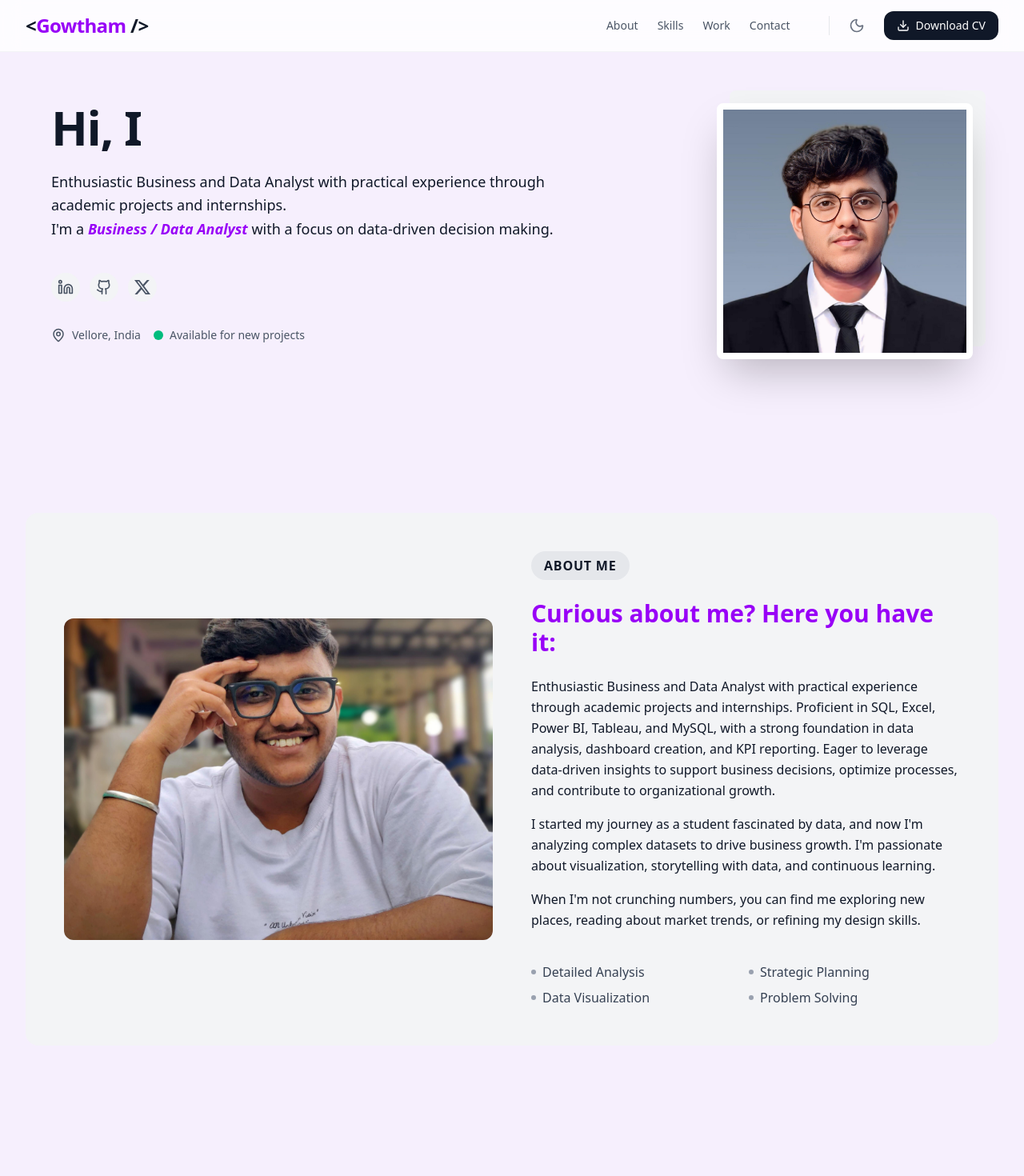
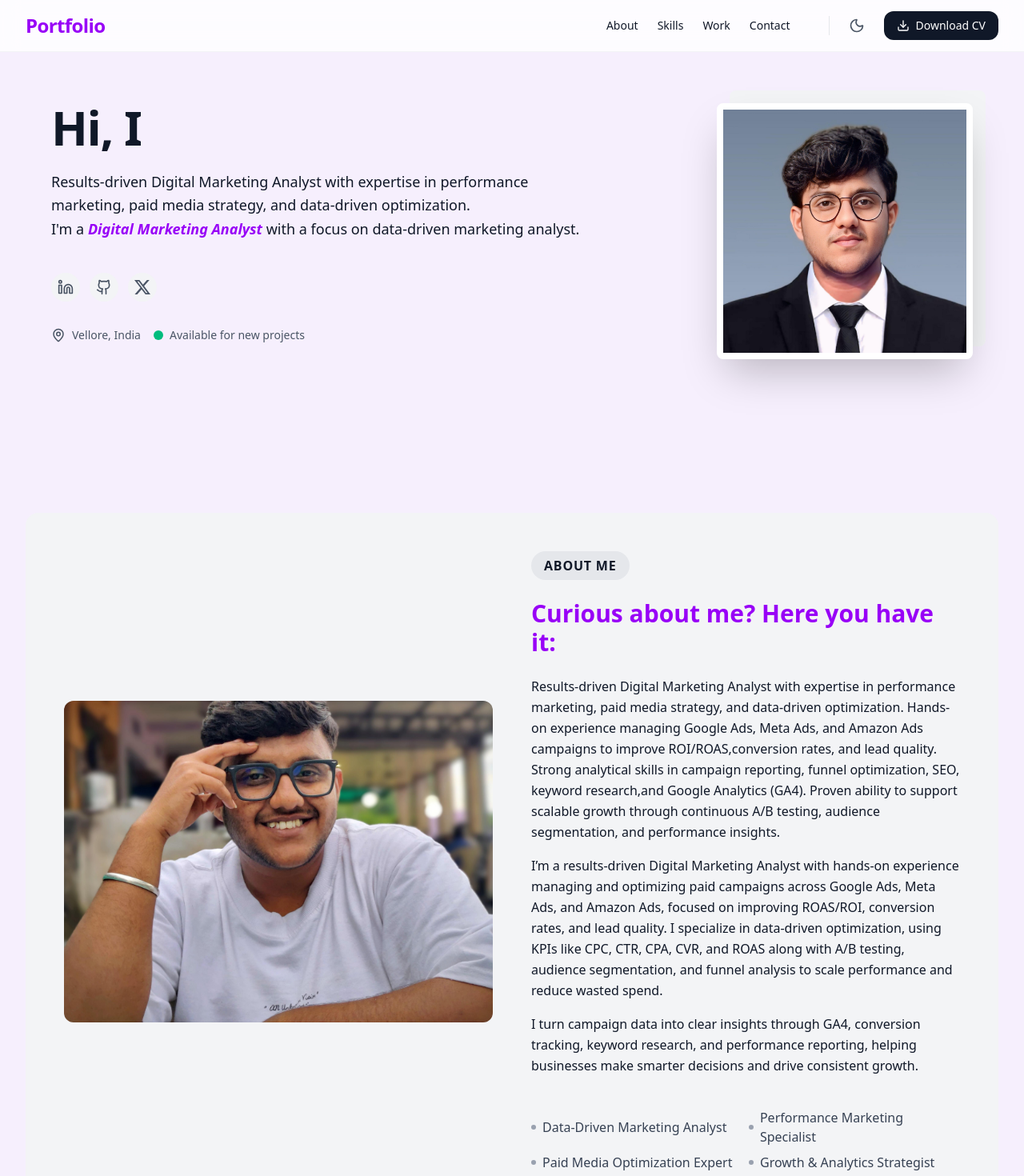
Before and after one commit to Gowthamkumar08/portfolio, a React (Vite) app: page / in a window 1280 px wide. Shown: the top 1470 px of the page at 80% size. Built offline with nearby package versions, Linux system fonts and the light colour scheme.

Commit message:
content chnaged

```diff
--- a/src/components/About.jsx
+++ b/src/components/About.jsx
@@ -28,26 +28,26 @@ const About = () => {
                         <div className="space-y-4 text-gray-900 dark:text-gray-100 leading-relaxed">
                             <p>{summary}</p>
                             <p>
-                                I started my journey as a student fascinated by data, and now I'm analyzing complex datasets to drive business growth.
-                                I'm passionate about visualization, storytelling with data, and continuous learning.
+                                I’m a results-driven Digital Marketing Analyst with hands-on experience managing and optimizing paid campaigns across Google Ads, Meta Ads, and Amazon Ads, focused on improving ROAS/ROI, conversion rates, and lead quality.
+                                I specialize in data-driven optimization, using KPIs like CPC, CTR, CPA, CVR, and ROAS along with A/B testing, audience segmentation, and funnel analysis to scale performance and reduce wasted spend.
                             </p>
                             <p>
-                                When I'm not crunching numbers, you can find me exploring new places, reading about market trends, or refining my design skills.
+                                I turn campaign data into clear insights through GA4, conversion tracking, keyword research, and performance reporting, helping businesses make smarter decisions and drive consistent growth.
                             </p>
                         </div>
 
                         <ul className="grid grid-cols-1 sm:grid-cols-2 gap-2 pt-4">
                             <li className="flex items-center gap-2 text-gray-700 dark:text-gray-200 before:w-1.5 before:h-1.5 before:rounded-full before:bg-gray-400">
-                                Detailed Analysis
+                                Data-Driven Marketing Analyst
                             </li>
                             <li className="flex items-center gap-2 text-gray-700 dark:text-gray-200 before:w-1.5 before:h-1.5 before:rounded-full before:bg-gray-400">
-                                Strategic Planning
+                                Performance Marketing Specialist
                             </li>
                             <li className="flex items-center gap-2 text-gray-700 dark:text-gray-200 before:w-1.5 before:h-1.5 before:rounded-full before:bg-gray-400">
-                                Data Visualization
+                                Paid Media Optimization Expert
                             </li>
                             <li className="flex items-center gap-2 text-gray-700 dark:text-gray-200 before:w-1.5 before:h-1.5 before:rounded-full before:bg-gray-400">
-                                Problem Solving
+                                Growth & Analytics Strategist
                             </li>
                         </ul>
                     </div>
--- a/src/components/Contact.jsx
+++ b/src/components/Contact.jsx
@@ -55,14 +55,14 @@ const Contact = () => {
                 <div className="space-y-2">
                     <p className="text-gray-600 dark:text-gray-400">You may also find me on these platforms!</p>
                     <div className="flex justify-center gap-4">
-                        <a href={`https://linkedin.com/in/${linkedin}`} className="p-2 text-gray-400 hover:text-gray-900 dark:hover:text-white transition-colors">
+                        <a href={`https://linkedin.com/in/${linkedin}`} className="p-2 text-gray-800 hover:text-gray-900 dark:hover:text-white transition-colors">
                             <Linkedin size={24} />
                         </a>
                         {/* Placeholders for others */}
-                        <span className="p-2 text-gray-400 hover:text-gray-900 dark:hover:text-white transition-colors cursor-pointer">
+                        <span className="p-2 text-gray-800 hover:text-gray-900 dark:hover:text-white transition-colors cursor-pointer">
                             <Github size={24} />
                         </span>
-                        <span className="p-2 text-gray-400 hover:text-gray-900 dark:hover:text-white transition-colors cursor-pointer">
+                        <span className="p-2 text-gray-800 hover:text-gray-900 dark:hover:text-white transition-colors cursor-pointer">
                             <svg width="24" height="24" viewBox="0 0 24 24" fill="currentColor">
                                 <path d="M18.901 1.153h3.68l-8.04 9.19L24 22.846h-7.406l-5.8-7.584-6.638 7.584H.474l8.6-9.83L0 1.154h7.594l5.243 6.932ZM17.61 20.644h2.039L6.486 3.24H4.298Z" />
                             </svg>
--- a/src/components/Hero.jsx
+++ b/src/components/Hero.jsx
@@ -24,7 +24,7 @@ const Hero = () => {
                     <p className="text-lg text-gray-900 dark:text-gray-100 leading-relaxed max-w-2xl">
                         {summary.split('.')[0] + '.'}
                         <br />
-                        I'm a <span className="font-semibold text-brand-purple italic">{role}</span> with a focus on data-driven decision making.
+                        I'm a <span className="font-semibold text-brand-purple italic">{role}</span> with a focus on data-driven marketing analyst.
                     </p>
 
                     <div className="flex items-center gap-3 pt-4 pb-2">
--- a/src/components/Navbar.jsx
+++ b/src/components/Navbar.jsx
@@ -29,7 +29,7 @@ const Navbar = () => {
             <div className="max-w-7xl mx-auto px-4 sm:px-6 lg:px-8">
                 <div className="flex items-center justify-between h-16">
                     <div className="flex-shrink-0 font-bold text-2xl tracking-tight text-gray-900 dark:text-white">
-                        {'<'}<span className="text-brand-purple">Gowtham</span>{' />'}
+                        <span className="text-brand-purple">Portfolio</span>
                     </div>
 
                     <div className="hidden md:flex items-center space-x-8">
@@ -38,7 +38,7 @@ const Navbar = () => {
                                 <a
                                     key={link.name}
                                     href={link.href}
-                                    className="text-gray-600 dark:text-gray-300 hover:text-gray-900 dark:hover:text-white transition-colors font-medium text-sm"
+                                    className="text-gray-900 dark:text-gray-100 hover:text-gray-500 dark:hover:text-white transition-colors font-medium text-sm"
                                 >
                                     {link.name}
                                 </a>
@@ -50,7 +50,7 @@ const Navbar = () => {
                         <div className="flex items-center gap-4">
                             <button
                                 onClick={toggleTheme}
-                                className="p-2 rounded-lg text-gray-500 hover:bg-gray-100 dark:hover:bg-gray-800 transition-colors"
+                                className="p-2 rounded-lg text-gray-600 hover:bg-gray-100 dark:hover:bg-gray-800 transition-colors"
                                 aria-label="Toggle theme"
                             >
                                 {theme === 'dark' ? <Sun size={20} /> : <Moon size={20} />}
--- a/src/components/Projects.jsx
+++ b/src/components/Projects.jsx
@@ -26,7 +26,7 @@ const Projects = () => {
         <section id="projects" className="max-w-7xl mx-auto px-4 sm:px-6 lg:px-8 py-16 md:py-24">
             <div className="mb-12 text-center">
                 <div className="inline-block px-4 py-1.5 rounded-full bg-purple-100 dark:bg-purple-900/30 text-base font-semibold uppercase tracking-wider text-purple-900 dark:text-purple-100 mb-4">
-                    Work
+                    Projects
                 </div>
                 <p className="text-xl text-gray-800 dark:text-gray-200">
                     Some of the noteworthy projects I have built:
--- a/src/data/portfolioData.js
+++ b/src/data/portfolioData.js
@@ -1,24 +1,24 @@
 export const portfolioData = {
     personalInfo: {
         name: "Gowtham Kumar B",
-        role: "Business / Data Analyst",
+        role: "Digital Marketing Analyst",
         email: "gowthamkumarbpbt@gmail.com",
         mobile: "+91 9500435392",
         linkedin: "gowthamkumar08",
         location: "Vellore, India",
-        summary: "Enthusiastic Business and Data Analyst with practical experience through academic projects and internships. Proficient in SQL, Excel, Power BI, Tableau, and MySQL, with a strong foundation in data analysis, dashboard creation, and KPI reporting. Eager to leverage data-driven insights to support business decisions, optimize processes, and contribute to organizational growth."
+        summary: "Results-driven Digital Marketing Analyst with expertise in performance marketing, paid media strategy, and data-driven optimization. Hands-on experience managing Google Ads, Meta Ads, and Amazon Ads campaigns to improve ROI/ROAS,conversion rates, and lead quality. Strong analytical skills in campaign reporting, funnel optimization, SEO, keyword research,and Google Analytics (GA4). Proven ability to support scalable growth through continuous A/B testing, audience segmentation, and performance insights."
     },
     education: [
         {
-            institution: "Vel Tech Rangarajan Dr. Sagunthala R&D Institute of Science and Technology",
+            institution: "Vel Tech Institute of Science and Technology",
             degree: "Master of Business Administration",
             duration: "September 2023 - June 2025",
-            gpa: "8.9",
+            gpa: "8.4",
             location: "Chennai, India"
         },
         {
             institution: "Islamiah College (Autonomous)",
-            degree: "Bachelor of Commerce (Computer Application)",
+            degree: "Bachelor of Business Administration",
             duration: "June 2020 - July 2023",
             gpa: "7.5",
             location: "Vaniyambadi, India"
@@ -32,6 +32,21 @@ export const portfolioData = {
         other: ["Graphic Design (Canva)", "TN Govt. Certified Speed Typing"]
     },
     experience: [
+        {
+            role: "Digital Marketing Analyst",
+            company: "WissenGlanz India Pvt. Ltd",
+            duration: "Sept 2025 - Present",
+            location: "Bengaluru",
+            description: [
+                "Planned, executed, and optimized performance marketing campaigns across Google Ads, Meta Ads, and Amazon Ads to drive conversions and revenue growth.",
+                "Monitored KPIs including ROAS, ROI, CTR, CPC, CPA, CVR, impressions, reach, frequency, and engagement, identifying optimization opportunities to improve efficiency",
+                "Implemented conversion tracking using GA4, Google Tag Manager (GTM), and UTM parameters to improve attribution accuracy and reporting.",
+                "Conducted keyword research, search term analysis, and SEO performance reporting using SEMrush to strengthen targeting and organic visibility",
+                "Built automated Power BI / Advanced Excel dashboards and delivered weekly/monthly KPI reports with actionable insights for stakeholders.",
+                "Performed audience segmentation, funnel analysis, and A/B testing on ad creatives and landing pages to improve lead quality and conversion rate.",
+                "Created marketing creatives using Canva and Amazon Creative Studio (ad creatives, posters, promotional videos) aligned to campaign objectives."
+            ]
+        },
         {
             role: "Business Analyst Intern",
             company: "Chai Waale Trades Pvt. Ltd",
```
Also changed, not shown: 1 other file (tests, documents, lock files or other folders).
